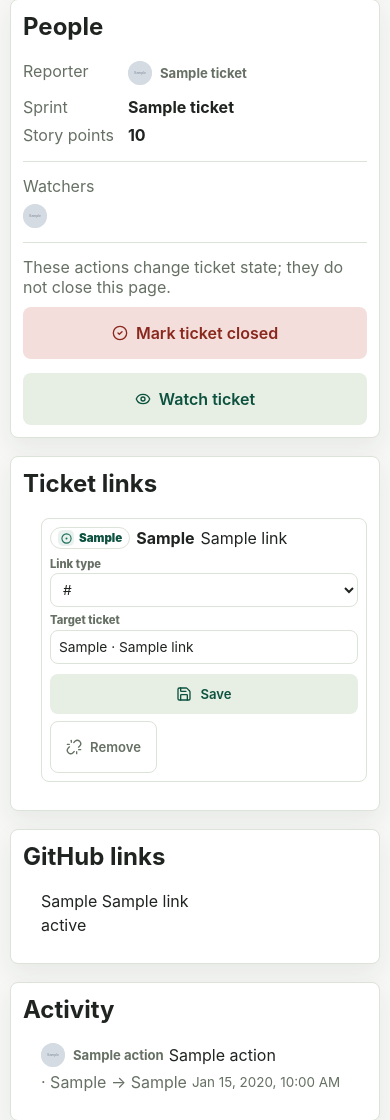
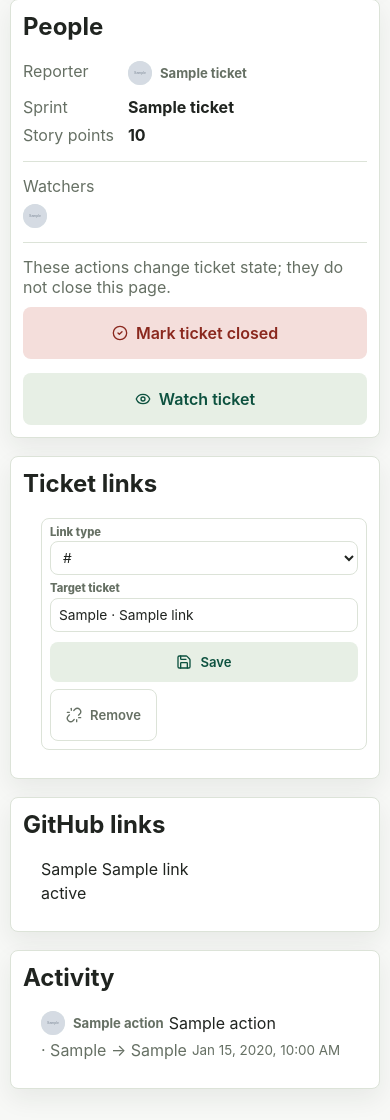
Before and after one commit to q121212/RoundTable, a FastAPI app: template app/templates/ticket.html in a window 390 px wide. Shown: the part 1426-2546 px from the top of the page. Run offline with FastAPI, Linux system fonts and the light colour scheme; the template is opened without the code that fills it: most values are stand-ins (such as "Sample title", 1, 10 or a date in 2020); grey boxes marked "Sample" are stand-in pictures; data that the repository does not hold is empty.

Commit message:
Simplify ticket links and tighten mobile stats

```diff
--- a/app/static/styles.css
+++ b/app/static/styles.css
@@ -1177,18 +1177,6 @@ button,
   flex-wrap: wrap;
 }
 
-.ticket-link-target-summary {
-  display: inline-flex;
-  align-items: center;
-  gap: 8px;
-  flex-wrap: wrap;
-  color: var(--ink);
-}
-
-.ticket-link-type-badge {
-  color: var(--green-dark);
-}
-
 .ticket-link-edit-fields {
   display: grid;
   grid-template-columns: minmax(112px, 0.6fr) minmax(150px, 1fr);
--- a/app/templates/ticket.html
+++ b/app/templates/ticket.html
@@ -232,16 +232,6 @@
             <li>
               <form class="ticket-link-edit-form" method="post" action="/api/tickets/{{ ticket.key }}/links/{{ link.id }}">
                 <input type="hidden" name="csrf_token" value="{{ user.csrf_token }}">
-                <div class="ticket-link-edit-head">
-                  <a class="ticket-link-target-summary" href="/t/{{ link.other_key }}">
-                    <span class="ticket-link-type-badge field-badge ticket-type-badge">
-                      <span class="type-icon type-{{ link.other_ticket_type|lower }}" data-icon="{{ ticket_type_icons.get(link.other_ticket_type, 'circle-dot') }}" aria-hidden="true"></span>
-                      <span data-i18n="type.{{ link.other_ticket_type }}">{{ link.other_ticket_type }}</span>
-                    </span>
-                    <strong>{{ link.other_key }}</strong>
-                    <span>{{ link.other_title }}</span>
-                  </a>
-                </div>
                 <div class="ticket-link-edit-fields">
                   <label>
                     <span class="mini-label" data-i18n="field.link_type">Link type</span>
```
Also changed, not shown: other parts of app/static/styles.css (+61 -1 lines), tests/test_core.py (+2 -4 lines).
